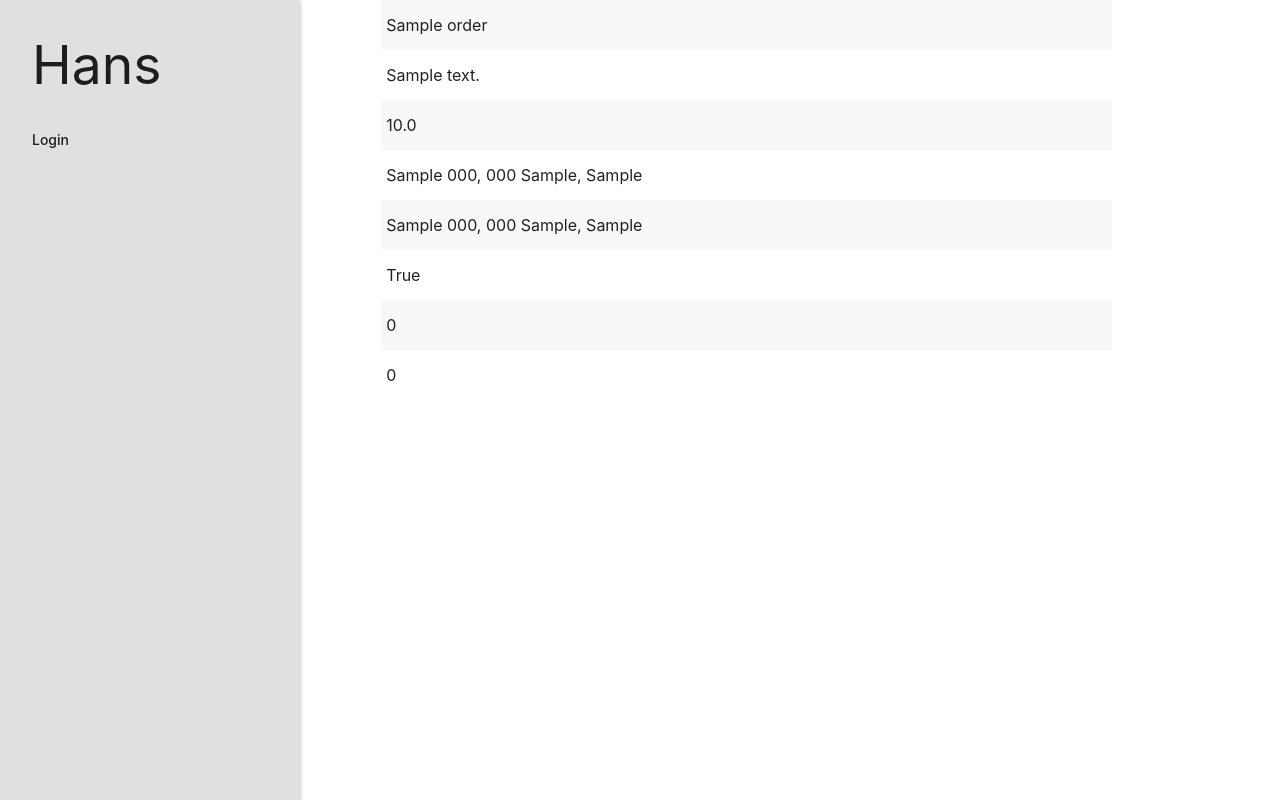
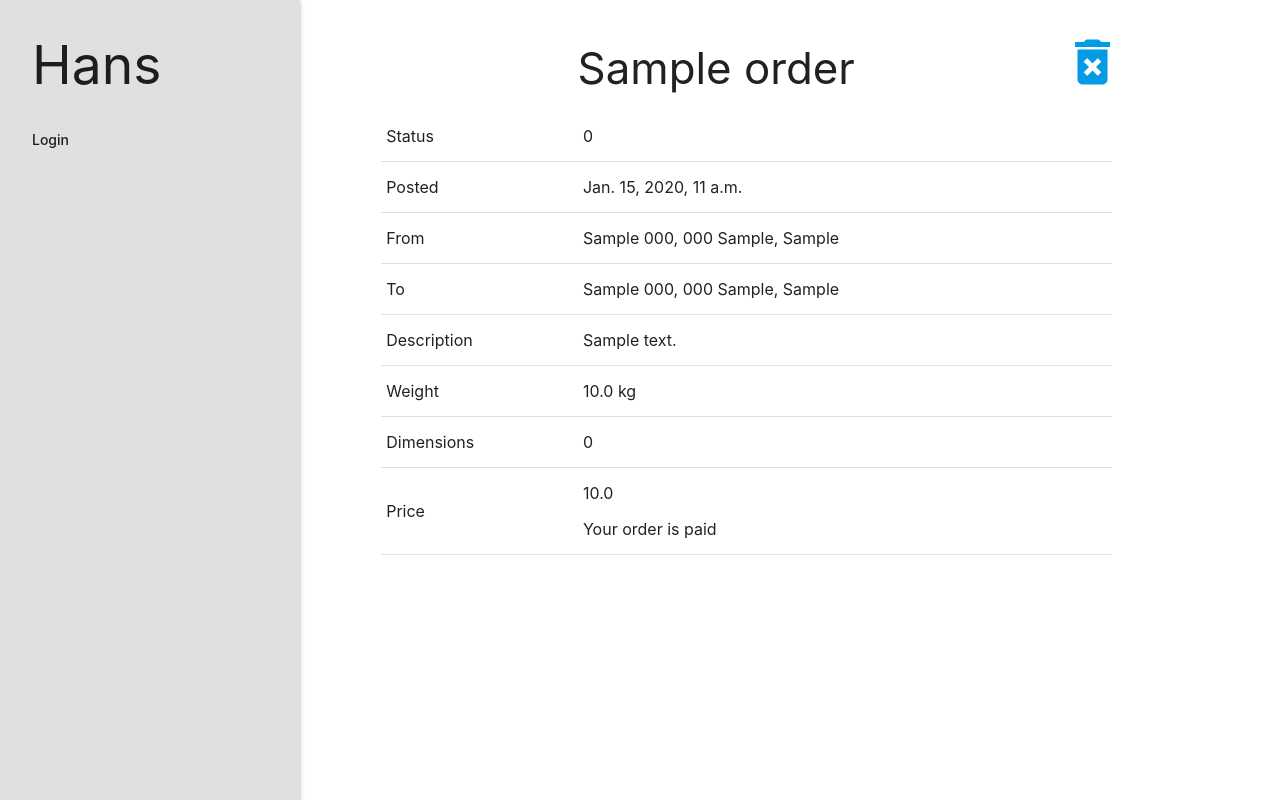
Before and after one commit to ngiersz/django-app, a Django app: page /order/1/ in a window 1280 px wide. Run offline with Django 3.2, Linux system fonts and the light colour scheme; tables that the repository leaves empty hold one stand-in row (values such as "Sample post").

Commit message:
Show fill details of order

```diff
--- a/hansweb/templates/hansweb/order_details.html
+++ b/hansweb/templates/hansweb/order_details.html
@@ -1,18 +1,82 @@
 {% extends 'hansweb/base.html' %}
 
 {% block content %}
-<div class="container">
-    <table class="striped">
-        <tbody>
-            <tr><td>{{ order.title }}</td></tr>
-            <tr><td>{{ order.description }}</td></tr>
-            <tr><td>{{ order.price }}</td></tr>
-            <tr><td>{{ order.pickupAddress }}</td></tr>
-            <tr><td>{{ order.deliveryAddress }}</td></tr>
-            <tr><td>{{ order.isPaid }}</td></tr>
-            <tr><td>{{ order.dimensions }}</td></tr>
-            <tr><td>{{ order.status }}</td></tr>
-        </tbody>
+<div class="container" style="padding-top: 16px">
+<!--    <table class="striped">-->
+<!--        <tbody>-->
+<!--            <tr><td>{{ order.title }}</td></tr>-->
+<!--            <tr><td>{{ order.description }}</td></tr>-->
+<!--            <tr><td>{{ order.price }}</td></tr>-->
+<!--            <tr><td>{{ order.pickupAddress }}</td></tr>-->
+<!--            <tr><td>{{ order.deliveryAddress }}</td></tr>-->
+<!--            <tr><td>{{ order.isPaid }}</td></tr>-->
+<!--            <tr><td>{{ order.dimensions }}</td></tr>-->
+<!--            <tr><td>{{ order.status }}</td></tr>-->
+<!--        </tbody>-->
+<!--    </table>-->
+<!--    <row>-->
+<!--        <div class="col s4"><h3>{{ order.title }}</h3></div>-->
+<!--        <div class="col s6">-->
+<!--            <h6>-->
+<!--                status: {{ order.status }} <br>-->
+<!--                posted: {{ order.created_date }}-->
+<!--            </h6>-->
+<!--        </div>-->
+<!--    </row>-->
+<!--    <div class="center">-->
+<!--        <h3>{{ order.title }}</h3>-->
+<!--    </div>-->
+<!--    <div class="right">-->
+<!--    <a href="{% url 'order_delete' pk=order.pk %}">-->
+<!--                        <i class="material-icons medium">delete_forever</i>-->
+<!--                    </a>-->
+<!--    </div>-->
+    <row>
+        <div class="col s11 center">
+            <h3>{{ order.title }}</h3>
+        </div>
+        <div class="col s1" style="padding-top:16px">
+            <a href="{% url 'order_delete' pk=order.pk %}">
+                        <i class="material-icons medium">delete_forever</i>
+                    </a>
+        </div>
+    </row>
+    <table>
+        <tr>
+            <td>Status</td><td>{{ order.status }}</td>
+        </tr>
+        <tr>
+            <td>Posted</td><td>{{ order.created_date }}</td>
+        </tr>
+        <tr>
+            <td>From</td><td>{{ order.pickupAddress }}</td>
+        </tr>
+        <tr>
+            <td>To</td><td>{{ order.deliveryAddress }}</td>
+        </tr>
+        <tr>
+            <td>Description</td><td>{{ order.description }}</td>
+        </tr>
+        <tr>
+            <td>Weight</td><td>{{ order.weight }} kg</td>
+        </tr>
+        <tr>
+            <td>Dimensions</td><td>{{ order.dimensions}}</td>
+        </tr>
+        <tr>
+            <td>Price</td>
+            <td>
+                {{ order.price}}
+                {% if order.isPaid == True %}
+                <p>Your order is paid</p>
+                {% else %}
+                <p>Your order is not paid</p>
+                {% endif %}
+            </td>
+        </tr>
     </table>
+
+
+
 </div>
 {% endblock %}
```
